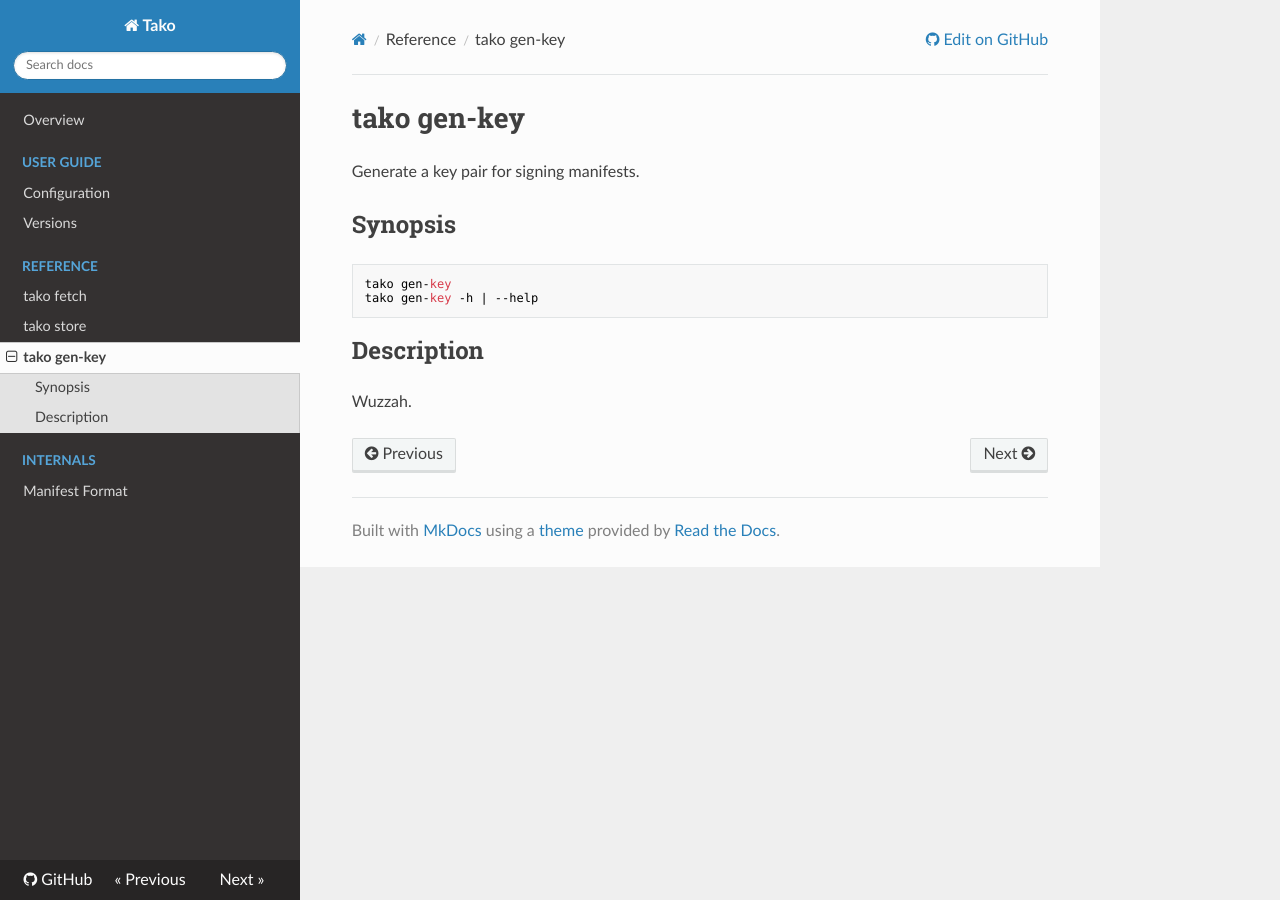
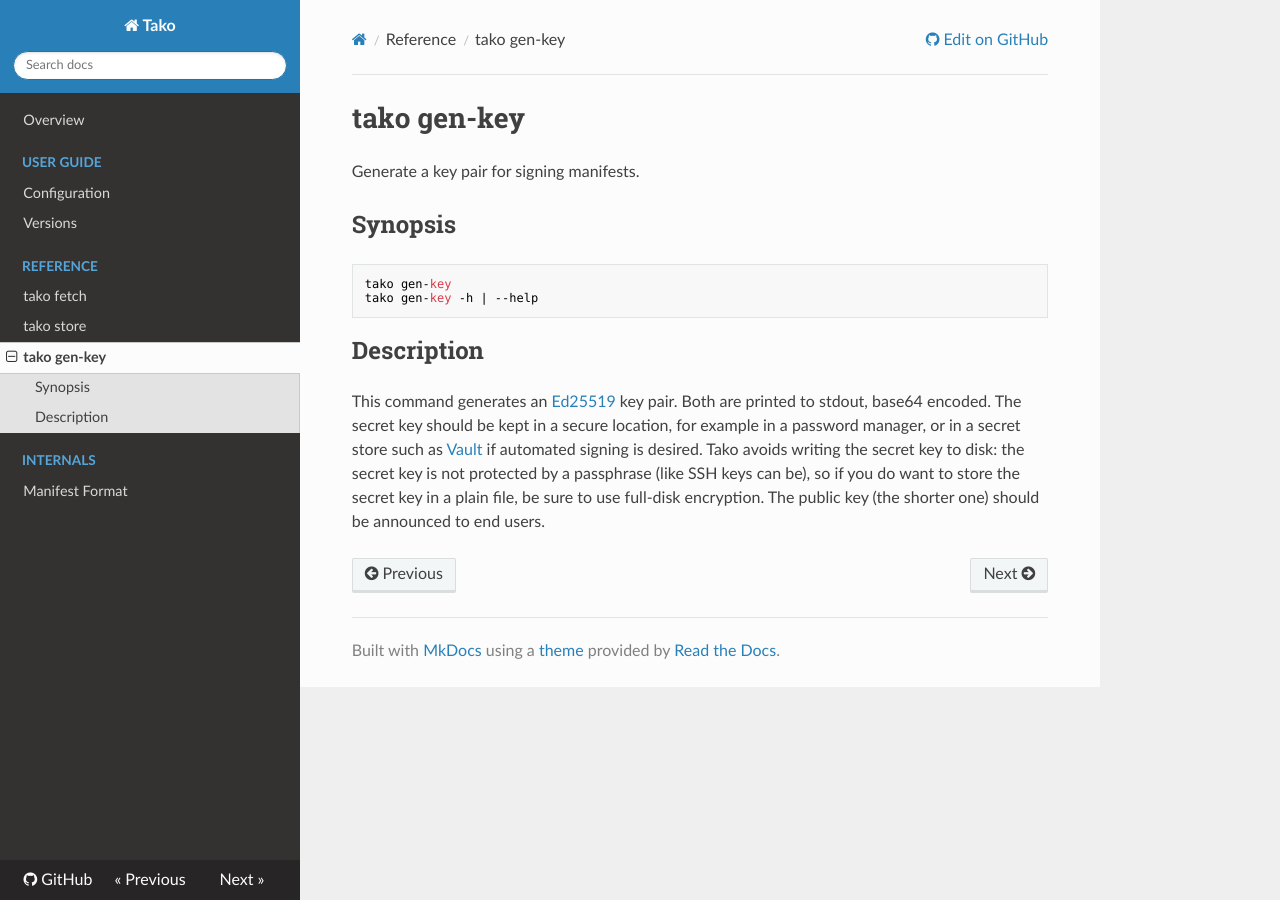
Before and after one commit to ruuda/tako, an MkDocs documentation site: the page built from docs/tako-gen-key.md, in a window 1280 px wide. Built offline with MkDocs 1.6.1, drawn with Linux system fonts in a browser that asks for light colours; nearby versions of some CDN libraries; old or Windows-style settings are respelled for this version of MkDocs.

Commit message:
Write 'tako gen-key' reference

```diff
--- a/docs/tako-gen-key.md
+++ b/docs/tako-gen-key.md
@@ -9,4 +9,13 @@ Generate a key pair for signing manifests.
 
 ## Description
 
-Wuzzah.
+This command generates an [Ed25519][ed25519] key pair. Both are printed to
+stdout, base64 encoded. The secret key should be kept in a secure location,
+for example in a password manager, or in a secret store such as [Vault][vault]
+if automated signing is desired. Tako avoids writing the secret key to disk:
+the secret key is not protected by a passphrase (like SSH keys can be), so
+if you do want to store the secret key in a plain file, be sure to use full-disk
+encryption. The public key (the shorter one) should be announced to end users.
+
+[ed25519]: https://ed25519.cr.yp.to/
+[vault]:   https://www.vaultproject.io/
```
